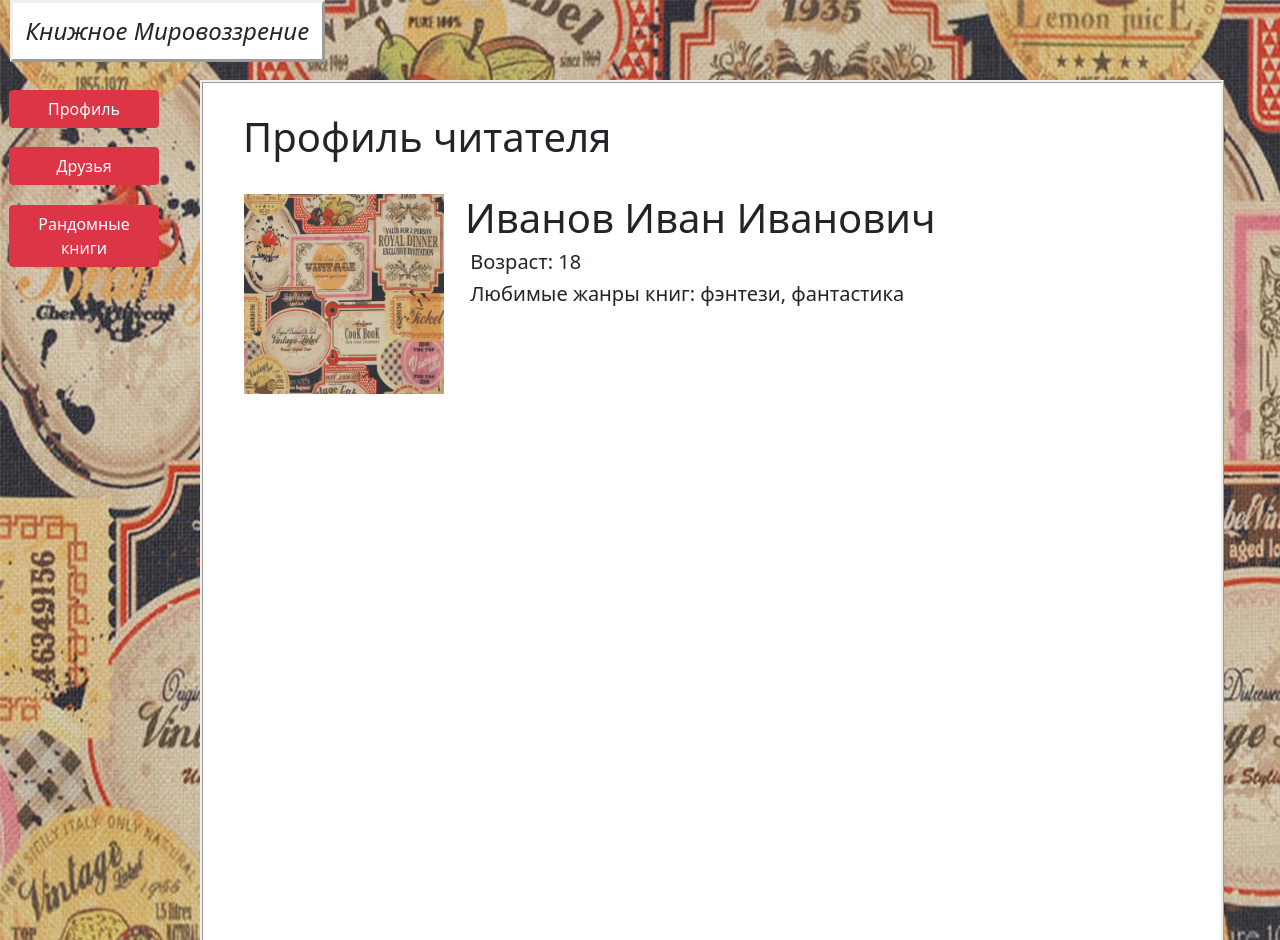
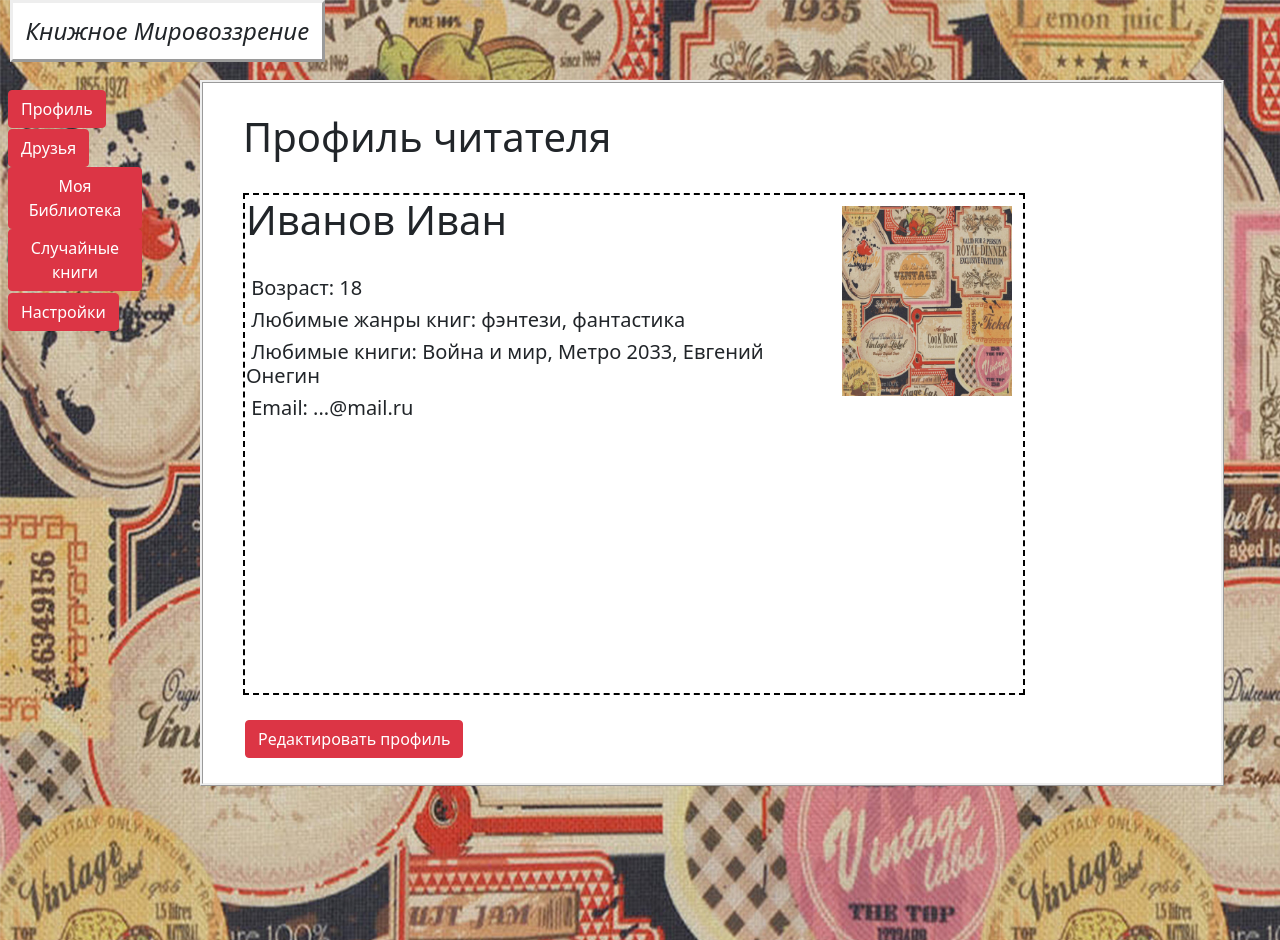
Before and after one commit to TekatoKiary/WebProject, a Flask app: page /profile in a window 1280 px wide. Run offline with Flask 2, Linux system fonts and the light colour scheme.

Commit message:
configuration_base_html + add_model_user
configuration base html, add_model_user, create css files

```diff
--- a/server.py
+++ b/server.py
@@ -3,7 +3,7 @@ import os
 from flask import Flask, render_template, redirect
 from data.db import db_session
 
-db_session.global_init("data/db/mars_explorer.sqlite")
+db_session.global_init("data/db/db_files/explorer.sqlite")
 
 app = Flask(__name__)
 app.config['SECRET_KEY'] = 'secret-key'
--- a/static/css/main_style.css
+++ b/static/css/main_style.css
@@ -1,4 +1,31 @@
-.main_buttons{
+.icon{
+	border-style: outset;
+	padding-top: 10px;
+	padding-bottom: 10px;
+    font-style: italic;
+	background-color: white;
+	margin-left: 10px;
+	position: absolute;
+	font-size: x-large;
+}
+
+.navigation{
 	width: 150px;
-	font-size: 0,5em;
+	height: 200px;
+	position: absolute;
+	top: 80px;
+	font-size: 1.5em;
+	padding: 0.5rem;
+	margin=0.5rem;
 }
+
+.main_content{
+	border-style: ridge;
+	position: absolute;
+	padding-left: 40px;
+	padding-top: 30px;
+	left: 200px;
+    background-color: white;
+	top: 80px;
+	width: 80%;
+}
--- a/static/css/profile_style.css
+++ b/static/css/profile_style.css
@@ -5,4 +5,7 @@
 .image_user{
 	width: 200px;
 	height: 200px;
+	padding-left: 20px;
+	padding-right: 10px;
+	padding-top: 10px;
 }
--- a/templates/base.html
+++ b/templates/base.html
@@ -13,37 +13,28 @@
     {% block head %}{% endblock %}
 
 </head>
-<body style="background-image: url(../static/image/Fon.jpg);">
-<div style="border-style: outset; padding-top: 10px; padding-bottom: 10px;
-font-style: italic; background-color: white; margin-left: 10px; position: fixed; font-size: x-large;">&nbsp;
+<body style="background-image: url(../static/image/Fon.jpg); overflow: visible; width: 100%; height: 100%; ">
+<div class="icon">&nbsp;
     Книжное Мировоззрение &nbsp;
 </div>
+<nav class="navigation">
 
-<table style="width: 150px; height: 200px; position: absolute; top: 80px; left: 8px; font-size: 1.5em;">
+    <a class="btn btn-danger main_buttons">Профиль</a>
 
-    <tbody>
-    <tr>
-        <td>
-            <a class="btn btn-danger main_buttons">Профиль</a>
-        </td>
-    </tr>
-    <tr>
-        <td>
-            <a class="btn btn-danger main_buttons">Друзья</a>
-        </td>
-    </tr>
-    <tr>
-        <td>
-            <a class="btn btn-danger main_buttons">Рандомные книги</a>
-        </td>
-    </tr>
-    </tbody>
-</table>
+    <a class="btn btn-danger main_buttons">Друзья</a>
 
-<div style="border-style: ridge; position: fixed; padding-left: 40px; padding-top: 30px; left: 200px;
-background-color: white; top: 80px; width: 80%; height: 100%;">
+    <a class="btn btn-danger main_buttons">Моя Библиотека</a>
+
+    <a class="btn btn-danger main_buttons">Случайные книги</a>
+
+    <a class="btn btn-danger main_buttons">Настройки</a>
+
+</nav>
+
+<div class="main_content">
     {% block body %}{% endblock %}
 </div>
 
+
 </body>
 </html>
--- a/templates/profile.html
+++ b/templates/profile.html
@@ -7,16 +7,38 @@
 {% block body %}
 <h1>Профиль читателя</h1>
 <br>
-<table>
+<table width="80%">
+    <tr style="border: 2px dashed #000000;">
+        <td width="70%">
+            <h1 class="name_user">Иванов Иван</h1>
+            <br>
+            <h5>&nbsp;Возраст: 18</h5>
+            <h5>&nbsp;Любимые жанры книг: фэнтези, фантастика</h5>
+            <h5>&nbsp;Любимые книги: Война и мир, Метро 2033, Евгений Онегин</h5>
+            <h5>&nbsp;Email: ...@mail.ru</h5>
+<!--            Для работы scroll-->
+            <br>
+            <br>
+            <br>
+            <br>
+            <br>
+            <br>
+            <br>
+            <br>
+            <br>
+            <br>
+            <br>
+        </td>
+        <td style="vertical-align: top;">
+            <img src="static/image/Fon.jpg" class="image_user" align="right">
+        </td>
+    </tr>
     <tr>
         <td>
-            <img src="static/image/Fon.jpg" class="image_user">
-        </td>
-        <td style="vertical-align: top; padding-left: 20px;">
-            <h1 class="name_user">Иванов Иван Иванович</h1>
-            <h5>&nbsp;Возраст: 18</h5>
-            <h5>&nbsp;Любимые жанры книг: фэнтези, фантастика</h5>
+            <br>
+            <a class="btn btn-danger">Редактировать профиль</a>
         </td>
     </tr>
 </table>
+<br>
 {% endblock %}
```
Also changed, not shown: data/models/users.py (added, +33 -0 lines), templates/settings.html (added, +9 -0 lines), users/db/db_session.py (added, +33 -0 lines), data/db/db_files/explorer.sqlite (added), users/db/__all_models.py (added), users/db/db_files/explorer.sqlite (added).
